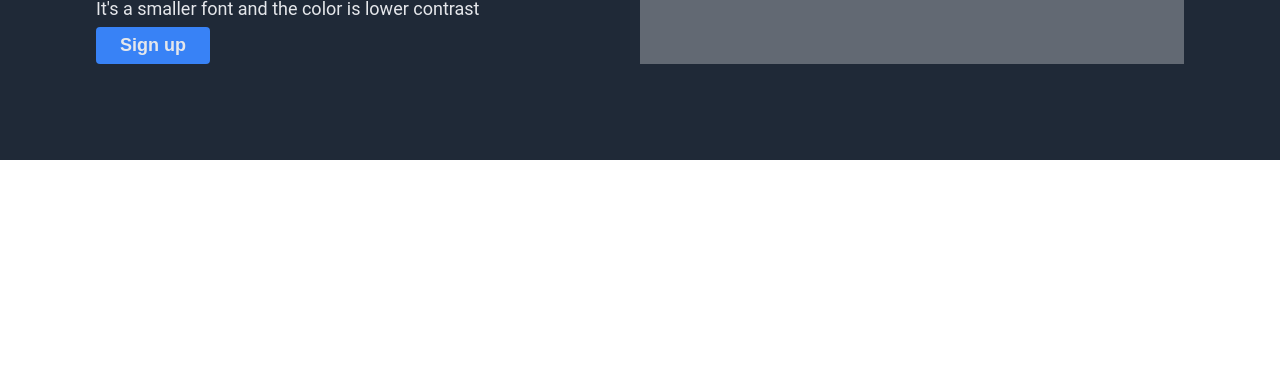
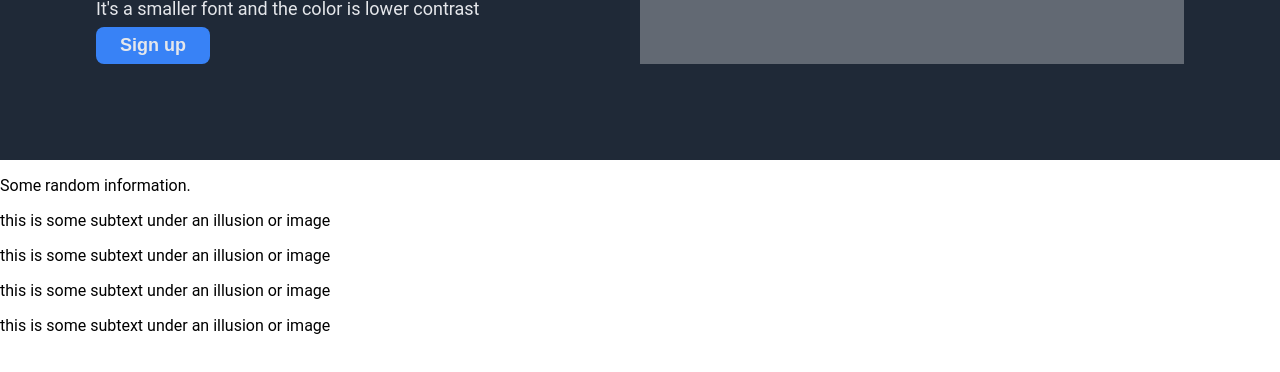
Before and after one commit to DavinTandy/landing-page, a plain HTML site: page index.html in a window 1280 px wide. Shown: the part 260-632 px from the top of the page. Drawn offline with Linux system fonts and the light colour scheme.

Commit message:
Add section two HTML

```diff
--- a/index.html
+++ b/index.html
@@ -15,6 +15,7 @@
             <a class="header-text" href="">header link three</a>
         </div>
     </div>
+
     <div class="section-one">
         <div class="section-one-left">
             <p class="main-text">This website is awesome</p>
@@ -25,5 +26,25 @@
             <img src="" alt="this is a placeholder for an image">
         </div>
     </div>
+
+    <div class="section-two">
+        <p class="information-text">Some random information.</p>
+        <div>
+            <img src="" alt="" onerror="this.style.display='none'">
+            <p>this is some subtext under an illusion or image</p>
+        </div>
+        <div>
+            <img src="" alt="" onerror="this.style.display='none'">
+            <p>this is some subtext under an illusion or image</p>
+        </div>
+        <div>
+            <img src="" alt="" onerror="this.style.display='none'">
+            <p>this is some subtext under an illusion or image</p>
+        </div>
+        <div>
+            <img src="" alt="" onerror="this.style.display='none'">
+            <p>this is some subtext under an illusion or image</p>
+        </div>
+    </div>
 </body>
 </html>
--- a/style.css
+++ b/style.css
@@ -64,7 +64,7 @@ a:link, a:visited, a:hover, a:active {
     font-weight: bold;
     color: #E5E7EB;
     border: 0px;
-    border-radius: 4px;
+    border-radius: 8px;
     padding: 8px 24px;
 }
 
```
